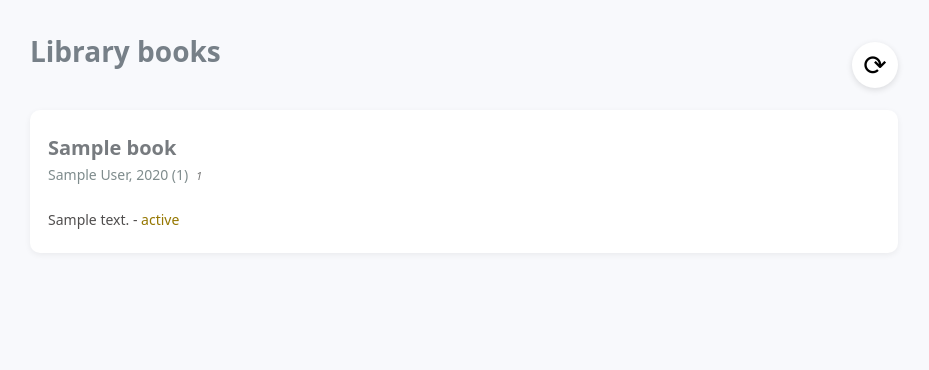
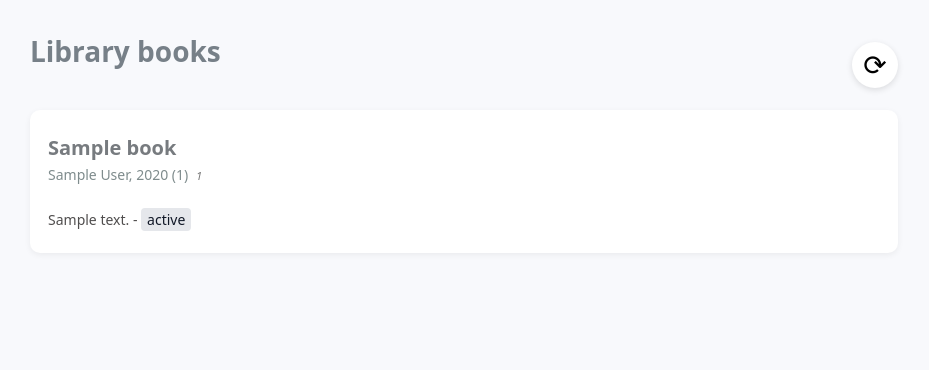
Before and after one commit to OlgaAk/konyvtar, a Flask app: template templates/index.html in a window 1280 px wide. Shown: the top 370 px of the page, without its empty margins (176-1105 px from the left). Run offline with Flask 3, Linux system fonts and the light colour scheme; the template is opened without the code that fills it: most values are stand-ins (such as "Sample title", 1, 10 or a date in 2020).

Commit message:
change status style

```diff
--- a/static/styles/style.css
+++ b/static/styles/style.css
@@ -137,7 +137,8 @@ body > div > div > div > div {
 }
 
 .book-status {
-color: #957700;
+  background-color: #e5e7eb; /* light gray */
+  color: #111827;
 }
 
 .book-id {
--- a/templates/index.html
+++ b/templates/index.html
@@ -35,8 +35,7 @@
             <span class="library">{{ printedBook.address }} </span>
             <span class="library-divider"> - </span>
             <span
-              class="book-status"
-              class="{{ 'changed' if printedBook.changed else '' }}"
+              class="book-status {% if printedBook.changed %}changed{% endif %}"
             >
               {{ printedBook.status }}
             </span>
```
